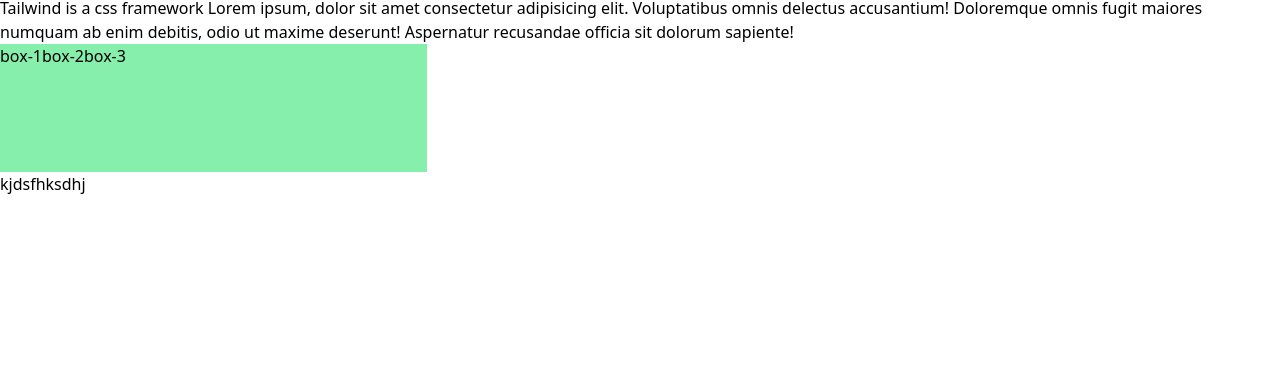
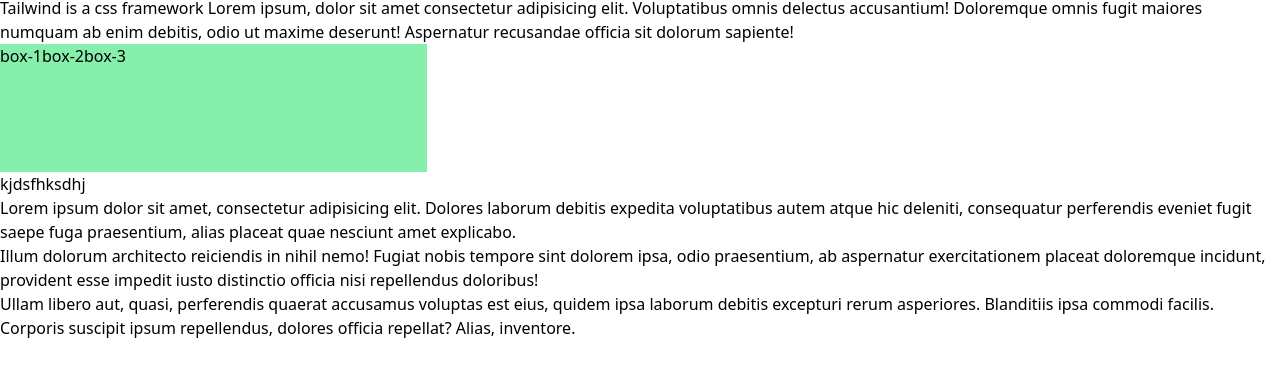
Before and after one commit to sajim-khan/explore-tailwind, a plain HTML site: page index.html in a window 1280 px wide. Shown: the part 100-476 px from the top of the page. Drawn offline with nearby package versions, Linux system fonts and the light colour scheme.

Commit message:
added few code

```diff
--- a/index.html
+++ b/index.html
@@ -27,6 +27,9 @@
     </div>
 
 <p class="text-justify ">kjdsfhksdhj</p>
+<p>Lorem ipsum dolor sit amet, consectetur adipisicing elit. Dolores laborum debitis expedita voluptatibus autem atque hic deleniti, consequatur perferendis eveniet fugit saepe fuga praesentium, alias placeat quae nesciunt amet explicabo.</p>
+<p>Illum dolorum architecto reiciendis in nihil nemo! Fugiat nobis tempore sint dolorem ipsa, odio praesentium, ab aspernatur exercitationem placeat doloremque incidunt, provident esse impedit iusto distinctio officia nisi repellendus doloribus!</p>
+<p>Ullam libero aut, quasi, perferendis quaerat accusamus voluptas est eius, quidem ipsa laborum debitis excepturi rerum asperiores. Blanditiis ipsa commodi facilis. Corporis suscipit ipsum repellendus, dolores officia repellat? Alias, inventore.</p>
 
 
 </body>
```
